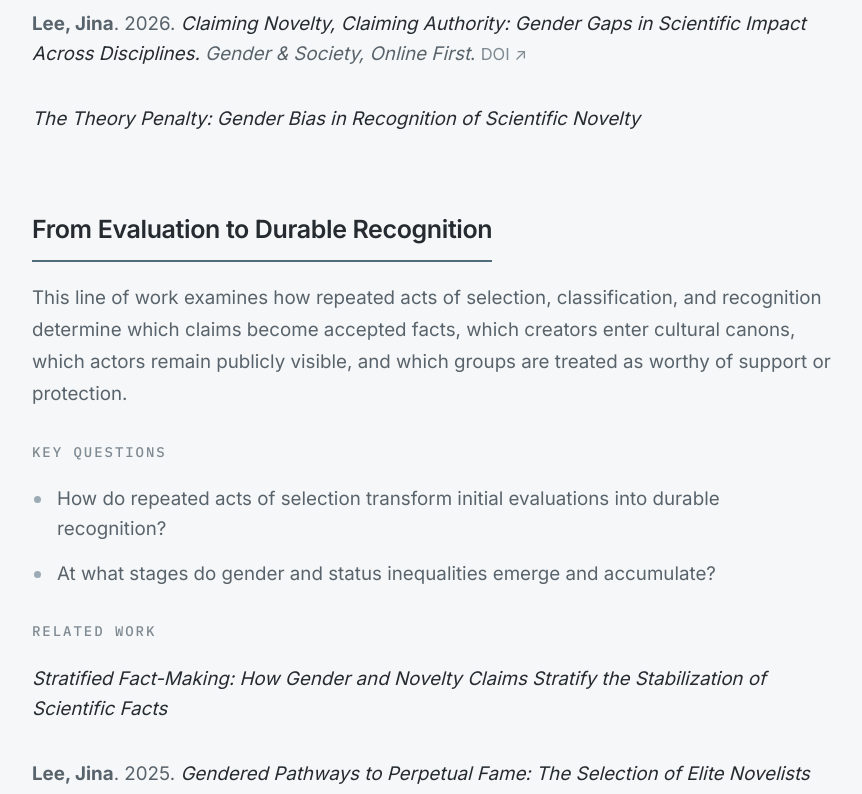
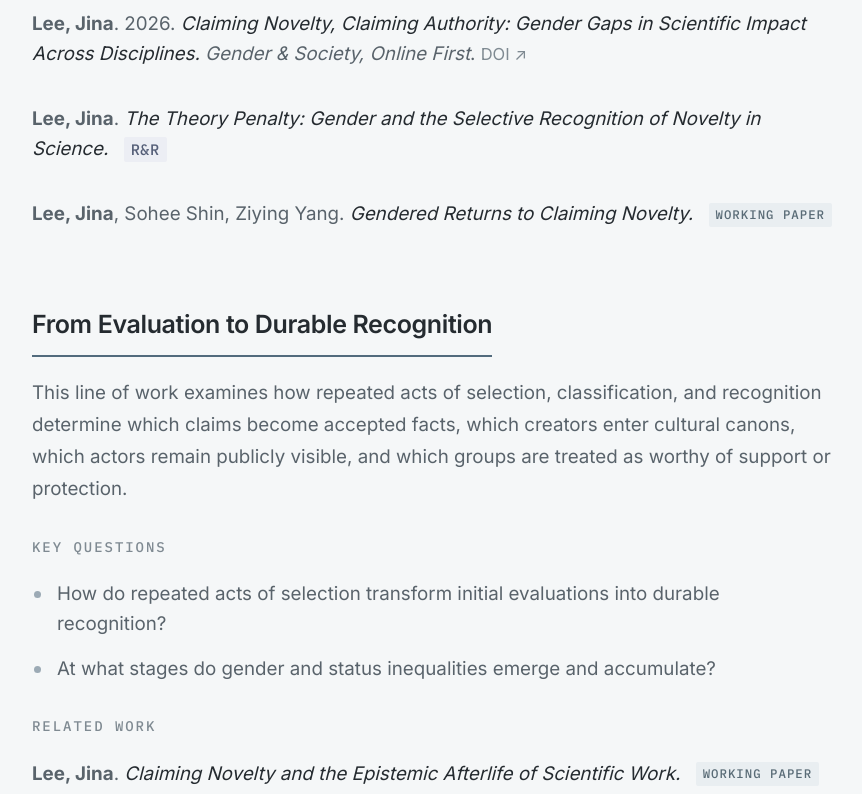
Before and after one commit to JinaLee-soc/jinalee-soc, a Next.js app: page /research in a window 1280 px wide. Shown: the part 1100-1894 px from the top of the page, without its empty margins (138-1000 px from the left). Built offline with nearby package versions, Linux system fonts and the light colour scheme; a web font is replaced by a local one.

Commit message:
Update research themes with current works in progress

```diff
--- a/src/content/research.ts
+++ b/src/content/research.ts
@@ -43,9 +43,13 @@ export const researchPrograms: ResearchProgram[] = [
       },
       {
         citation:
-          'Lee, Jina. "The Theory Penalty: Gender Bias in Recognition of Scientific Novelty."',
+          'Lee, Jina. "The Theory Penalty: Gender and the Selective Recognition of Novelty in Science."',
         status: 'Revise & Resubmit',
         note: 'Manuscript available.',
+      },
+      {
+        citation: 'Lee, Jina, Sohee Shin, Ziying Yang. "Gendered Returns to Claiming Novelty."',
+        status: 'Working Paper',
       },
     ],
   },
@@ -60,7 +64,7 @@ export const researchPrograms: ResearchProgram[] = [
     publications: [
       {
         citation:
-          'Lee, Jina. "Stratified Fact-Making: How Gender and Novelty Claims Stratify the Stabilization of Scientific Facts."',
+          'Lee, Jina. "Claiming Novelty and the Epistemic Afterlife of Scientific Work."',
         status: 'Working Paper',
         note: 'Manuscript available.',
       },
@@ -101,7 +105,7 @@ export const researchPrograms: ResearchProgram[] = [
     publications: [
       {
         citation:
-          'Paik, Eugene T., Jina Lee, Erin Leahey, Russell Funk. "Divide and Conquer? How Partitioned Audiences Shape the Impact of Domain-Spanning Innovation."',
+          'Paik, Eugene T., Jina Lee, Russell Funk, Erin Leahey. "Divide and Conquer? How Partitioned Audiences Shape the Impact of Domain-Spanning Innovation."',
         status: 'Working Paper',
         note: 'Manuscript available.',
       },
@@ -111,6 +115,10 @@ export const researchPrograms: ResearchProgram[] = [
         status: 'Revise & Resubmit',
       },
       {
+        citation: 'Gomez*, Charles, Minjae Seo*, Yiwen Zheng, Jina Lee. "International Hierarchies and the Recognition of Scientific Expertise."',
+        status: 'Working Paper',
+      },
+      {
         citation:
           'Lassiter, Charles, Sarah Bratt, Erin Leahey, Charlie Gomez, Jina Lee, Yea-Eun Kwon. "Humble Reflections on the Intellectual Process of Developing a Text-based Measure of Humility in Inquiry."',
         status: 'Forthcoming',
--- a/src/generated/site-content-ko.json
+++ b/src/generated/site-content-ko.json
@@ -1,7 +1,7 @@
 {
   "meta": {
     "source": "site-content-ko.docx",
-    "generated_at": "2026-07-20T04:42:43.542769+00:00"
+    "generated_at": "2026-10-02T18:57:22.630753+00:00"
   },
   "home": {
     "hero": [
@@ -31,7 +31,8 @@
         "publications": [
           "What Types of Novelty Are Most Disruptive?",
           "Claiming Novelty, Claiming Authority: Gender Gaps in Scientific Impact Across Disciplines",
-          "The Theory Penalty: Gender Bias in Recognition of Scientific Novelty"
+          "The Theory Penalty: Gender and the Selective Recognition of Novelty in Science",
+          "Gendered Returns to Claiming Novelty"
         ]
       },
       {
@@ -44,7 +45,7 @@
           "젠더와 지위에 따른 불평등은 어느 단계에서 나타나고 누적되는가?"
         ],
         "publications": [
-          "Stratified Fact-Making: How Gender and Novelty Claims Stratify the Stabilization of Scientific Facts",
+          "Claiming Novelty and the Epistemic Afterlife of Scientific Work",
           "Gendered Pathways to Perpetual Fame: The Selection of Elite Novelists into the Korean Literary Canon",
           "Survivorship in Public: Differential Durability and the Conflictual Face of Korean Digital Feminism",
           "The Persistent Influence of Gender Stereotypes in Social Entrepreneurial Financing",
@@ -62,7 +63,8 @@
         ],
         "publications": [
           "Divide and Conquer? How Partitioned Audiences Shape the Impact of Domain-Spanning Innovation",
-          "Conceptual Divergence Analysis: Mapping a Researcher's Conceptual Vocabulary Against the Literatures They Address",
+          "Conceptual Divergence Analysis: Mapping a Researcher’s Conceptual Vocabulary Against the Literatures They Address",
+          "International Hierarchies and the Recognition of Scientific Expertise",
           "Humble Reflections on the Intellectual Process of Developing a Text-based Measure of Humility in Inquiry"
         ]
       }
--- a/src/generated/site-content.json
+++ b/src/generated/site-content.json
@@ -1,7 +1,7 @@
 {
   "meta": {
     "source": "site-content.docx",
-    "generated_at": "2026-07-20T03:21:38.293046+00:00"
+    "generated_at": "2026-10-02T18:57:22.629413+00:00"
   },
   "home": {
     "hero": [
@@ -31,7 +31,8 @@
         "publications": [
           "What Types of Novelty Are Most Disruptive?",
           "Claiming Novelty, Claiming Authority: Gender Gaps in Scientific Impact Across Disciplines",
-          "The Theory Penalty: Gender Bias in Recognition of Scientific Novelty"
+          "The Theory Penalty: Gender and the Selective Recognition of Novelty in Science",
+          "Gendered Returns to Claiming Novelty"
         ]
       },
       {
@@ -44,7 +45,7 @@
           "At what stages do gender and status inequalities emerge and accumulate?"
         ],
         "publications": [
-          "Stratified Fact-Making: How Gender and Novelty Claims Stratify the Stabilization of Scientific Facts",
+          "Claiming Novelty and the Epistemic Afterlife of Scientific Work",
           "Gendered Pathways to Perpetual Fame: The Selection of Elite Novelists into the Korean Literary Canon",
           "Survivorship in Public: Differential Durability and the Conflictual Face of Korean Digital Feminism",
           "The Persistent Influence of Gender Stereotypes in Social Entrepreneurial Financing",
@@ -62,7 +63,8 @@
         ],
         "publications": [
           "Divide and Conquer? How Partitioned Audiences Shape the Impact of Domain-Spanning Innovation",
-          "Conceptual Divergence Analysis: Mapping a Researcher's Conceptual Vocabulary Against the Literatures They Address",
+          "Conceptual Divergence Analysis: Mapping a Researcher’s Conceptual Vocabulary Against the Literatures They Address",
+          "International Hierarchies and the Recognition of Scientific Expertise",
           "Humble Reflections on the Intellectual Process of Developing a Text-based Measure of Humility in Inquiry"
         ]
       }
```
Also changed, not shown: 1 other file (tests, documents, lock files or other folders).
